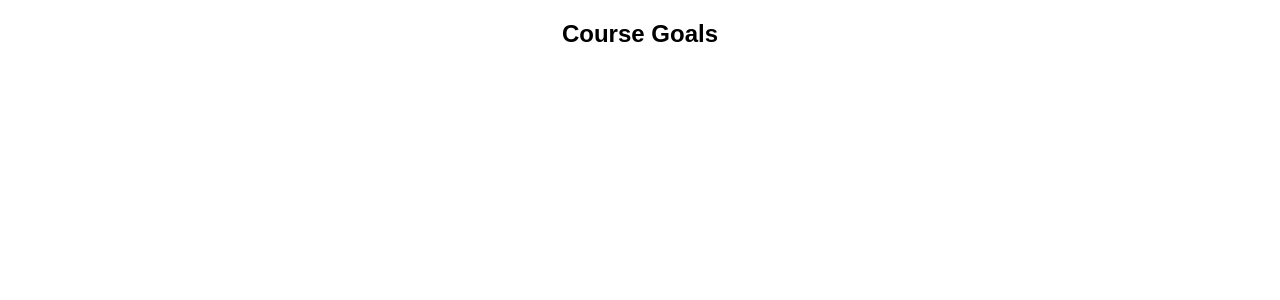
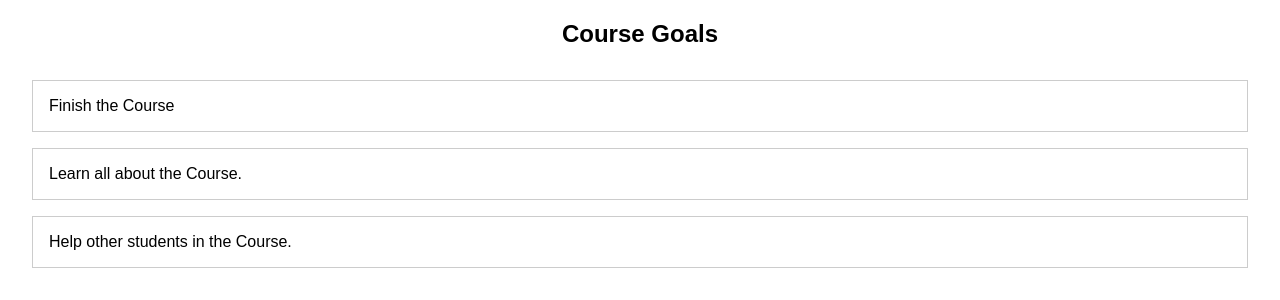
Before and after one commit to Devansh-Gupta-Official/react-practice, a React (Create React App) app: page / in a window 1280 px wide. Shown: the top 300 px of the page. Built offline with nearby package versions, Linux system fonts and the light colour scheme.

Commit message:
rendering lists of data

```diff
--- a/src/components/GoalList.js
+++ b/src/components/GoalList.js
@@ -3,10 +3,11 @@
 import './GoalList.css'
 
 const GoalList = props =>{
-    console.log(props.goals);
     return (
         <ul className="goal-list">
-
+        {props.goals.map((goal) => {
+          return <li key={goal.id}>{goal.text}</li>;
+        })}
       </ul>
     );
 };
```
